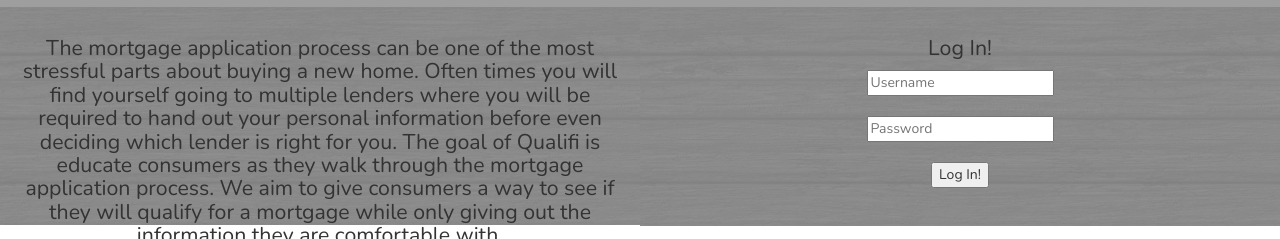
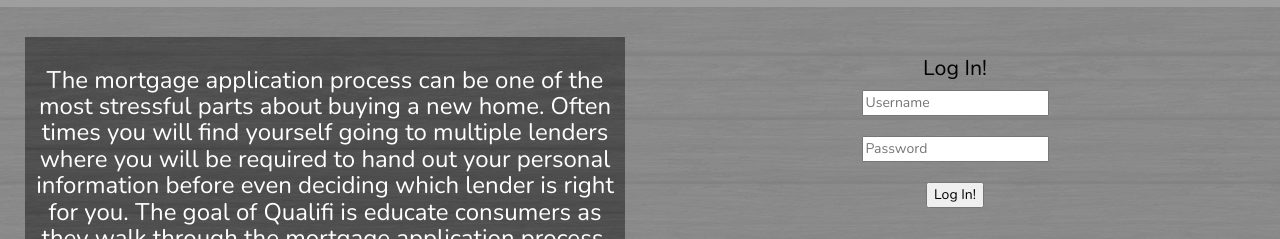
Before and after one commit to nursetta/Final-Project, a website: page public/index.html in a window 1280 px wide. Shown: the part 561-800 px from the top of the page. Drawn offline with nearby package versions, Linux system fonts and the light colour scheme; grey boxes are pictures that could not be loaded.

Commit message:
restyled home page

```diff
--- a/public/styles/style.css
+++ b/public/styles/style.css
@@ -78,52 +78,26 @@
   font-size: 60px;
 }
 
-/* LOGIN SECTION*/
-.login-row {
-    padding: 0;
-    margin: 0;
-}
-.login-row1 {
-    padding: 0;
-    margin: 0;
+.log-in-text {
+  padding-top: 20px;
+    margin-top: 0px;
+    font-size: 16pt;
+    color: black;
 }
 
-.log-in-text {
-    margin-top: 0px;
-    font-size: 16pt;
+.log-in-input {
+    color: black;
 }
 
-.log-in {
-  padding: 30px 0px 188px 0px;
+.home-text {
+  padding: 30px 10px 30px 10px;
   margin: 0px 0px 0px 10px;
   /*background: linear-gradient(135deg, #34495e 0%,rgba(126,232,147,0) 100%);*/
   background-color: #B3B1B1 lighten;
   background-image: url("/styles/dark-wood.png");
-
   column-width: 100%;
   margin: 0;
-}
-@media (max-width: 1024px) {
-  .log-in {
-    padding: 30px 0px 10px 0px;
-    margin: 0px 0px 0px 10px;
-    /*background: linear-gradient(135deg, #34495e 0%,rgba(126,232,147,0) 100%);*/
-    background-color: #B3B1B1 lighten;
-    background-image: url("/styles/dark-wood.png");
-
-    column-width: 100%;
-    margin: 0;
-  }
-}
-.log-in1 {
-  padding: 30px 0px 38px 0px;
-  margin: 0px 0px 0px 10px;
-  /*background: linear-gradient(135deg, #34495e 0%,rgba(126,232,147,0) 100%);*/
-  background-color: #B3B1B1 lighten;
-  background-image: url("/styles/dark-wood.png");
-
-  column-width: 100%;
-  margin: 0;
+  color: white;
 }
 
 /* Profile Page */
--- a/public/templates/home.html
+++ b/public/templates/home.html
@@ -5,12 +5,12 @@
 		</div>
 	</section>
 
-<div class="login-row row col-lg-6">
+<!-- <div class="login-row row col-lg-6">
 	<div class="text-center log-in" >
-		<h3 class="log-in-text container col-lg-12">The mortgage application process can be one of the most stressful parts about buying a new home. Often times you will find yourself going to multiple lenders where you will be required to hand out your personal information before even deciding which lender is right for you. The goal of Qualifi is educate consumers as they walk through the mortgage application process. We aim to give consumers a way to see if they will qualify for a mortgage while only giving out the information they are comfortable with.  </h3>
+		<h3 class="log-in-text col-lg-12">The mortgage application process can be one of the most stressful parts about buying a new home. Often times you will find yourself going to multiple lenders where you will be required to hand out your personal information before even deciding which lender is right for you. The goal of Qualifi is educate consumers as they walk through the mortgage application process. We aim to give consumers a way to see if they will qualify for a mortgage while only giving out the information they are comfortable with.  </h3>
 	</div>
 </div>
-<div class="login-row1 row col-md-6 col-md-offset-6">
+<div class="login-row1 row col-lg-6 col-lg-offset-6">
 	<div class="text-center log-in1" >
 		<h3 class="log-in-text">Log In!</h3>
 		<form class="login" ng-submit="login()" ng-controller="LogInCtrl">
@@ -19,4 +19,18 @@
 		    <input type="submit" id="submit" value="Log In!" />
 		</form>
 	</div>
-</div>
+</div> -->
+
+	<div class="home-text row">
+		<div class="col-md-6">
+			<h3 class="home-text text-center">The mortgage application process can be one of the most stressful parts about buying a new home. Often times you will find yourself going to multiple lenders where you will be required to hand out your personal information before even deciding which lender is right for you. The goal of Qualifi is educate consumers as they walk through the mortgage application process. We aim to give consumers a way to see if they will qualify for a mortgage while only giving out the information they are comfortable with.  </h3>
+		</div>
+		<div class="col-md-6 text-center">
+			<h3 class="log-in-text">Log In!</h3>
+			<form class="login" ng-submit="login()" ng-controller="LogInCtrl">
+			    <input type="text" ng-model="newBorrower.username" placeholder="Username" /><br><br>
+			    <input type="password" ng-model="newBorrower.password" placeholder="Password" /><br><br>
+			    <input class="log-in-input" type="submit" id="submit" value="Log In!" />
+			</form>
+		</div>
+	</div>
```
